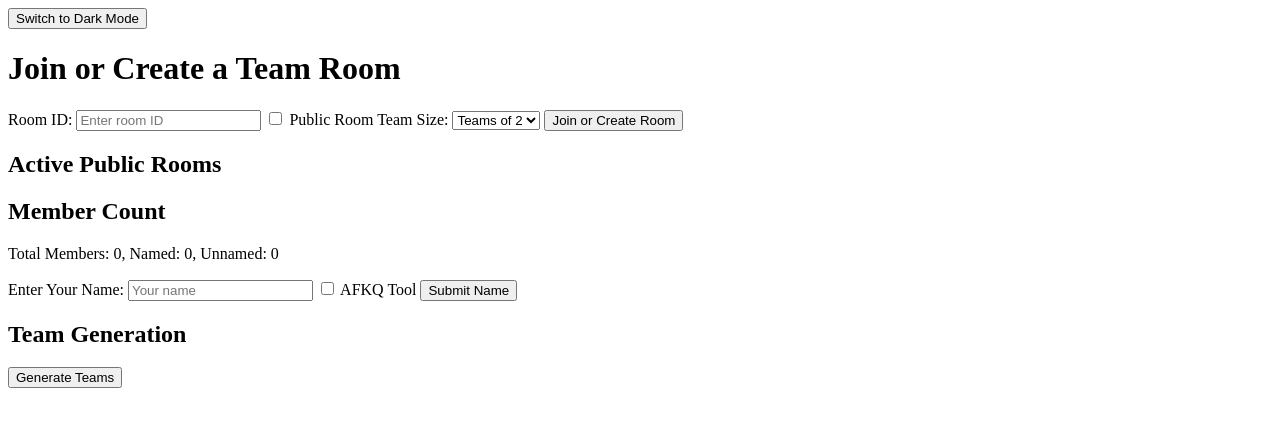
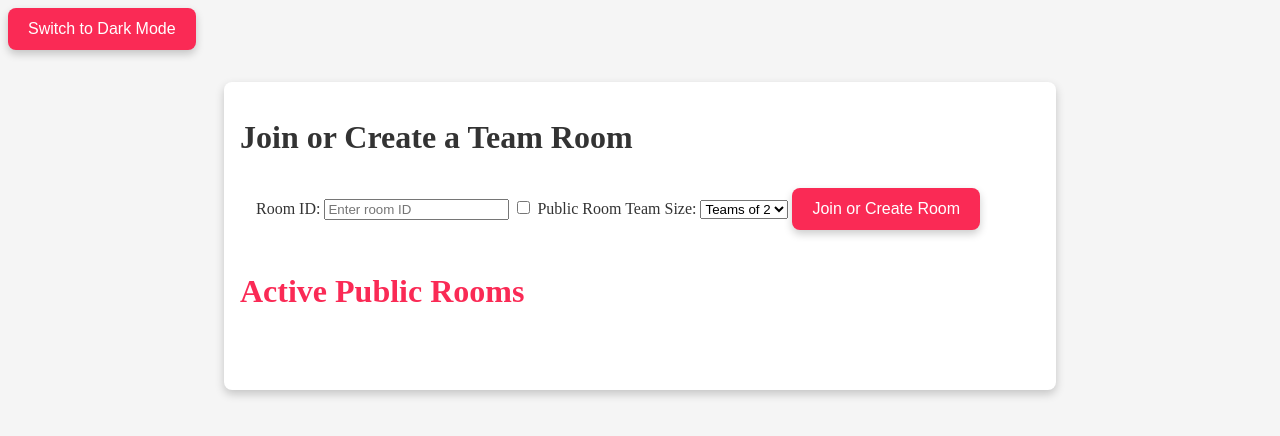
Before and after one commit to FactoryBlack/srr-generator, a website: page index.html in a window 1280 px wide. Drawn offline with nearby package versions, Linux system fonts and the light colour scheme; no server answers.

Commit message:
Fix style link

```diff
--- a/index.html
+++ b/index.html
@@ -4,7 +4,7 @@
     <meta charset="UTF-8">
     <meta name="viewport" content="width=device-width, initial-scale=1.0">
     <title>Random Team Room</title>
-    <link rel="stylesheet" href="styled_template.css"> <!-- Link to the new CSS -->
+    <link rel="stylesheet" href="style.css"> <!-- Link to the new CSS -->
 </head>
 <body class="light"> <!-- Default theme set to 'light' -->
 
```
